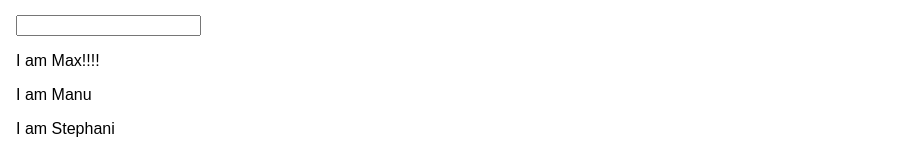
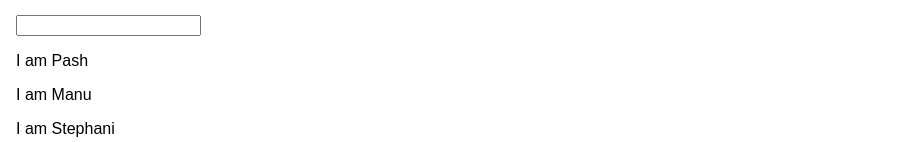
Before and after one commit to PaPa31/react-complete-guide, a React (Create React App) app: page / in a window 1280 px wide. Shown: the part 197-339 px from the top of the page, without its empty margins (0-920 px from the left). Built offline with nearby package versions, Linux system fonts and the light colour scheme.

Commit message:
3.26.5 Add state
	modified:   src/App.js

```diff
--- a/src/App.js
+++ b/src/App.js
@@ -4,6 +4,10 @@ import UserInput from './UserInput/UserInput'
 import UserOutput from './UserOutput/UserOutput'
 
 class App extends Component {
+  state = {
+    username: 'Pash',
+  }
+
   render() {
     return (
       <div className="App">
@@ -45,7 +49,7 @@ class App extends Component {
           </li>
         </ol>
         <UserInput />
-        <UserOutput name="Max!!!!" />
+        <UserOutput name={this.state.username} />
         <UserOutput name="Manu" />
         <UserOutput name="Stephani" />
       </div>
```
